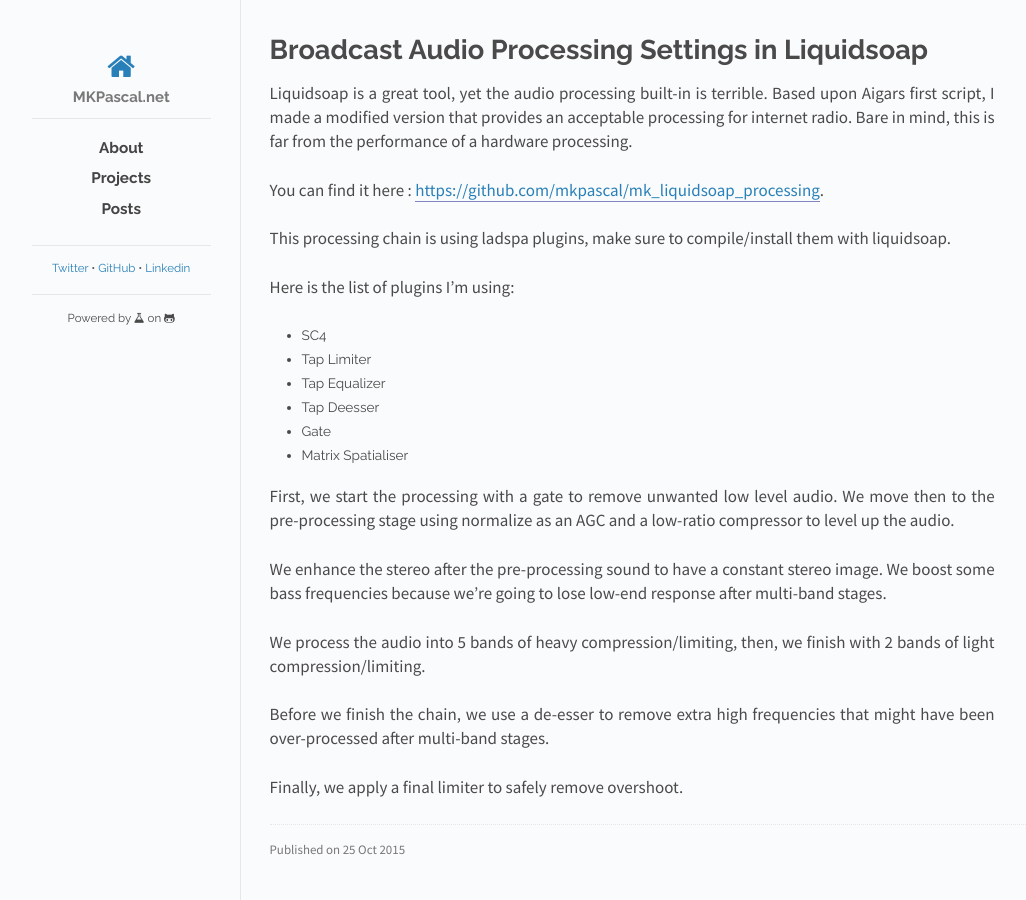
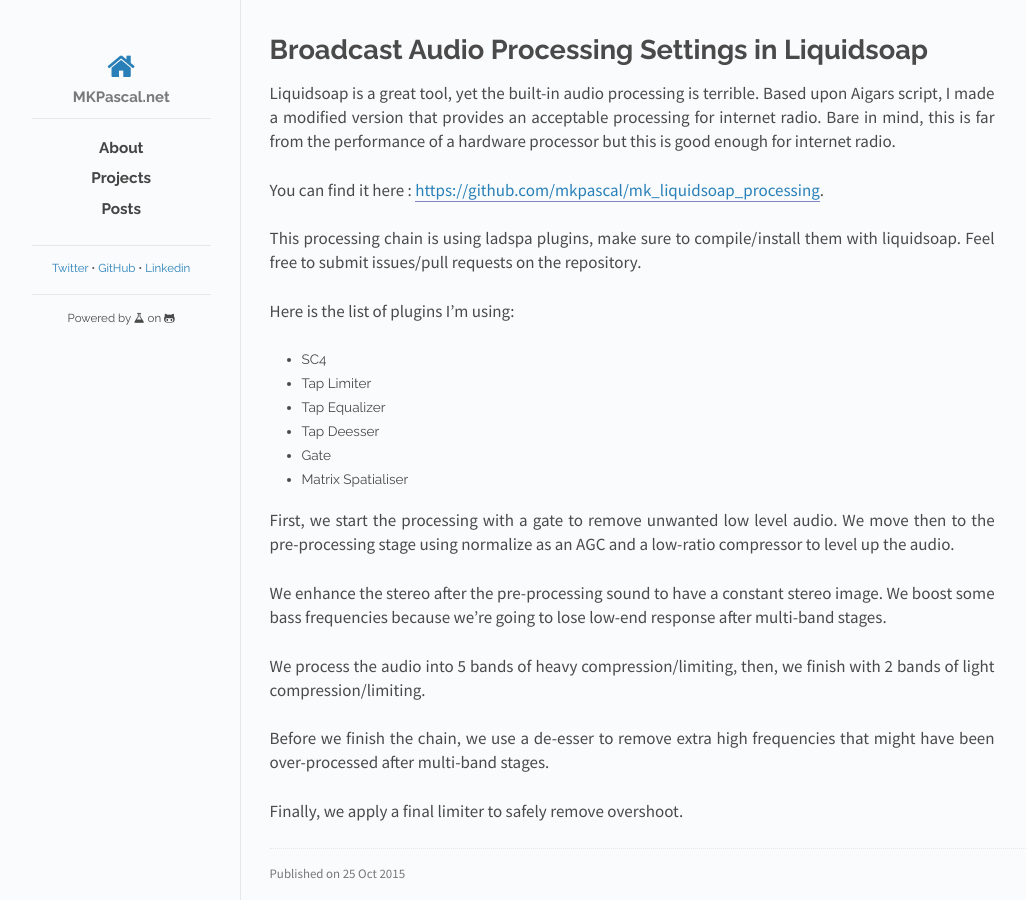
Before and after one commit to mkpascal/mkpascal.github.io, a Jekyll site: the page built from _posts/2015-10-25-broadcast-audio-liquidsoap.md, in a window 1280 px wide. Shown: the whole page, without its empty margins (118-1144 px from the left). Built offline with Jekyll 4.4.1, drawn with Linux system fonts in a browser that asks for light colours; nearby versions of some CDN libraries.

Commit message:
Update 2015-10-25-broadcast-audio-liquidsoap.md

```diff
--- a/_posts/2015-10-25-broadcast-audio-liquidsoap.md
+++ b/_posts/2015-10-25-broadcast-audio-liquidsoap.md
@@ -5,11 +5,11 @@ author: Pascal MUANG-KHOT
 layout: post
 ---
 
-Liquidsoap is a great tool, yet the audio processing built-in is terrible. Based upon Aigars first script, I made a modified version that provides an acceptable processing for internet radio. Bare in mind, this is far from the performance of a hardware processing.
+Liquidsoap is a great tool, yet the built-in audio processing is terrible. Based upon Aigars script, I made a modified version that provides an acceptable processing for internet radio. Bare in mind, this is far from the performance of a hardware processor but this is good enough for internet radio.
 
 You can find it here : <a href="https://github.com/mkpascal/mk_liquidsoap_processing">https://github.com/mkpascal/mk_liquidsoap_processing</a>.
 
-This processing chain is using ladspa plugins, make sure to compile/install them with liquidsoap.
+This processing chain is using ladspa plugins, make sure to compile/install them with liquidsoap. Feel free to submit issues/pull requests on the repository.
 
 Here is the list of plugins I'm using:
 <ul><li>SC4</li>
```
